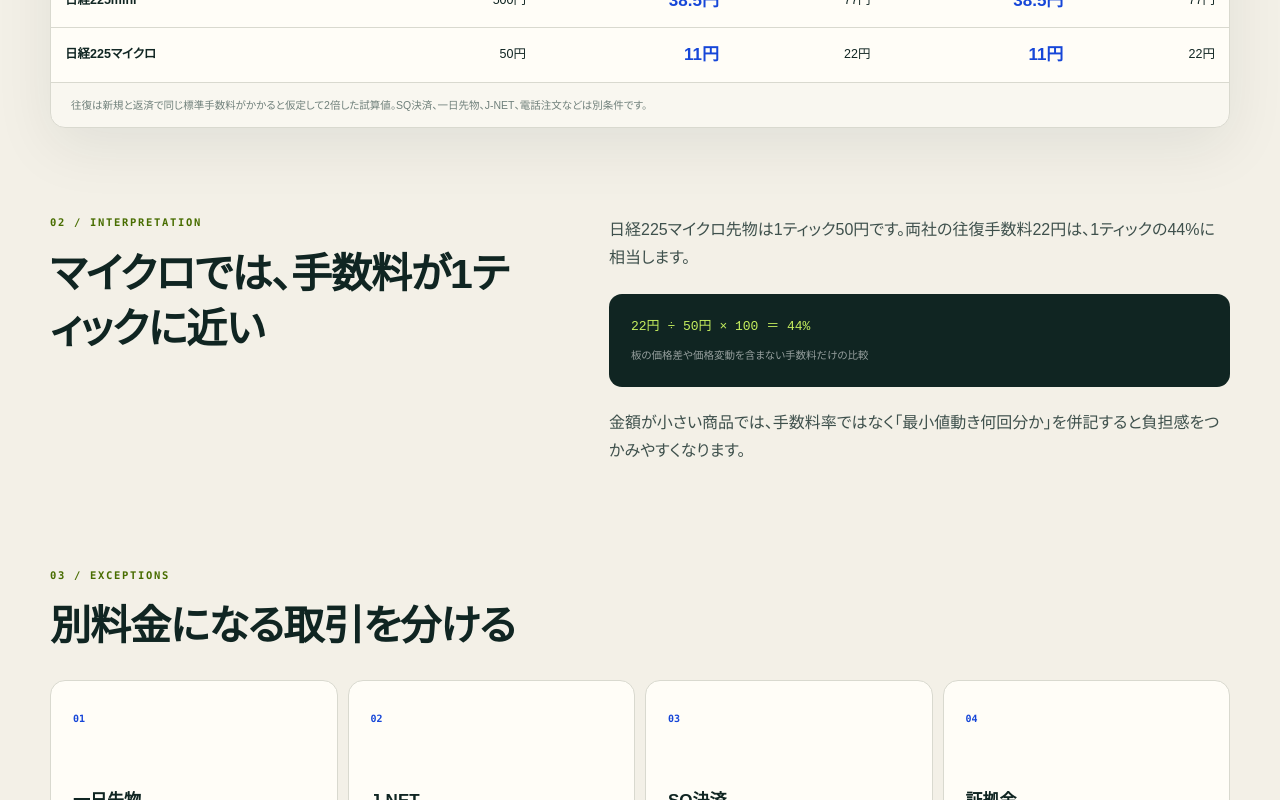
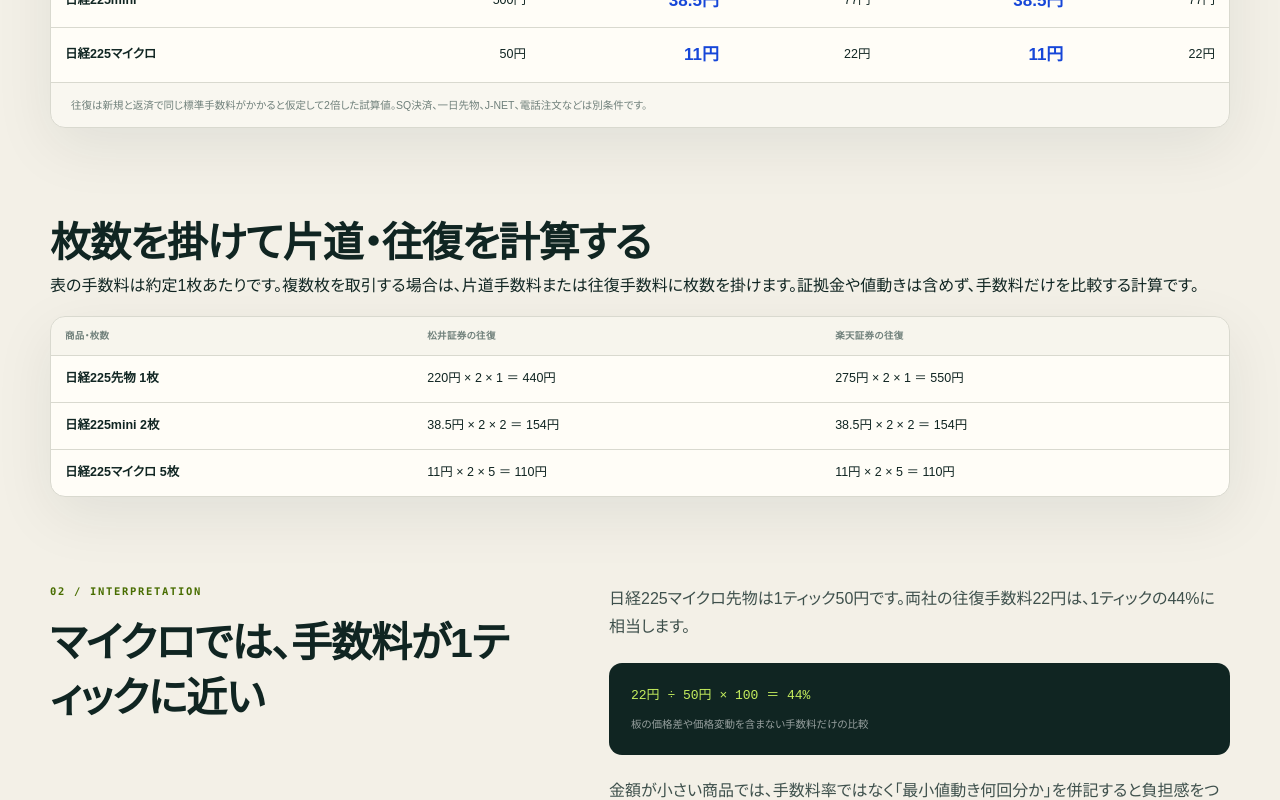
Before and after one commit to mrok18/hanbaijo, a Next.js app: page /futures/nikkei225-fee-comparison in a window 1280 px wide. Shown: the part 1120-1920 px from the top of the page. Built offline with nearby package versions, Linux system fonts and the light colour scheme.

Commit message:
Improve first traffic content batch

```diff
--- a/app/articles/jfx-trading-hours-maintenance/page.tsx
+++ b/app/articles/jfx-trading-hours-maintenance/page.tsx
@@ -31,7 +31,7 @@ export default function Page() {
 
     <h2>日締めでは通信が切断される</h2>
     <p>日締め作業は通常15分程度、最大30分程度と案内されています。この時間はログインできず、接続中の取引画面も通信が切断されるため、作業終了後に再ログインが必要です。</p>
-    <div className="callout"><strong>早朝は時間とコストの両方を確認</strong><p>日締め付近は操作できない時間があるだけでなく、通貨ペアによって広告表示のスプレッド適用時間外になる場合があります。早朝取引では最新レートと提示スプレッドを発注直前に確認します。</p></div>
+    <div className="callout"><strong>早朝は時間とコストの両方を確認</strong><p>日締め付近は操作できない時間があるだけでなく、通貨ペアによって提示スプレッドの適用時間外になる場合があります。早朝取引では最新レートと提示スプレッドを発注直前に確認します。</p></div>
 
     <h2>ロールオーバーとスワップの反映</h2>
     <p>ロールオーバーは日々の取引日を切り替える処理で、JFXではロールオーバー後に未実現スワップが表示されます。ポジションを決済した時点で口座資産へ反映されるため、スワップを受け取れるかだけでなく、売買方向と付与日数を公式一覧で確認します。</p>
@@ -85,7 +85,7 @@ export default function Page() {
       <li><a href="https://faq.jfx.co.jp/faq/detail?category=33&amp;id=180&amp;site=FX557CTV" target="_blank" rel="noopener noreferrer">JFX FAQ「注文できない時間帯」</a></li>
       <li><a href="https://faq.jfx.co.jp/faq/detail?category=33&amp;id=437&amp;site=FX557CTV" target="_blank" rel="noopener noreferrer">JFX FAQ「夏時間・冬時間の始まり」</a></li>
       <li><a href="https://faq.jfx.co.jp/faq/detail?category=37&amp;id=237&amp;site=FX557CTV" target="_blank" rel="noopener noreferrer">JFX FAQ「時間指定指値・逆指値注文」</a></li>
-    </ul><p>取引時間・メンテナンス条件は2026年9月24日に公式ページとFAQで確認しました。祝日・臨時メンテナンス時は最新のお知らせを優先してください。</p></section>
+    </ul><p>取引時間・メンテナンス条件は2026年10月10日に公式ページとFAQで確認しました。祝日・臨時メンテナンス時は最新のお知らせを優先してください。</p></section>
 
     <p><Link href="/articles/jfx-scalping-spread-cost">JFXの時間帯別スプレッドを見る →</Link></p>
     <p><Link href="/articles/jfx-swap-calendar">JFXのスワップ付与日と3倍デーを見る →</Link></p>
--- a/app/futures/nikkei225-fee-comparison/page.tsx
+++ b/app/futures/nikkei225-fee-comparison/page.tsx
@@ -93,6 +93,16 @@ export default function Page() {
         </div><p className="panel-note">往復は新規と返済で同じ標準手数料がかかると仮定して2倍した試算値。SQ決済、一日先物、J-NET、電話注文などは別条件です。</p></div>
       </section>
 
+      <section className="comparison-section">
+        <h2>枚数を掛けて片道・往復を計算する</h2>
+        <p>表の手数料は約定1枚あたりです。複数枚を取引する場合は、片道手数料または往復手数料に枚数を掛けます。証拠金や値動きは含めず、手数料だけを比較する計算です。</p>
+        <div className="data-panel"><div className="table-scroll"><table className="rates comparison-table"><thead><tr><th>商品・枚数</th><th>松井証券の往復</th><th>楽天証券の往復</th></tr></thead><tbody>
+          <tr><td className="ex-name">日経225先物 1枚</td><td>220円 × 2 × 1 ＝ 440円</td><td>275円 × 2 × 1 ＝ 550円</td></tr>
+          <tr><td className="ex-name">日経225mini 2枚</td><td>38.5円 × 2 × 2 ＝ 154円</td><td>38.5円 × 2 × 2 ＝ 154円</td></tr>
+          <tr><td className="ex-name">日経225マイクロ 5枚</td><td>11円 × 2 × 5 ＝ 110円</td><td>11円 × 2 × 5 ＝ 110円</td></tr>
+        </tbody></table></div></div>
+      </section>
+
       <section className="comparison-section split-explain">
         <div><p className="section-index">02 / INTERPRETATION</p><h2>マイクロでは、手数料が1ティックに近い</h2></div>
         <div>
@@ -138,7 +148,7 @@ export default function Page() {
           <li><a href="https://www.rakuten-sec.co.jp/web/fop/futures/commission/" target="_blank" rel="noopener noreferrer"><span>楽天証券</span><b>公式情報 ↗</b></a></li>
           <li><a href="https://www.jpx.co.jp/corporate/learning/resources/tvdivq0000003toh-att/fu_pu.pdf" target="_blank" rel="noopener noreferrer"><span>日本取引所グループ</span><b>取引単位・呼値 ↗</b></a></li>
         </ul>
-        <p>2026年9月14日に公式料金を再確認。対象は同条件に整理できた2社で、比較対象は順次追加します。</p>
+        <p>2026年10月10日に公式料金を再確認。対象は同条件に整理できた2社で、比較対象は順次追加します。</p>
       </section>
 
       <div className="comparison-actions">
```
Also changed, not shown: app/articles/matsui-deposit-methods-comparison/page.tsx (+9 -1 lines).
